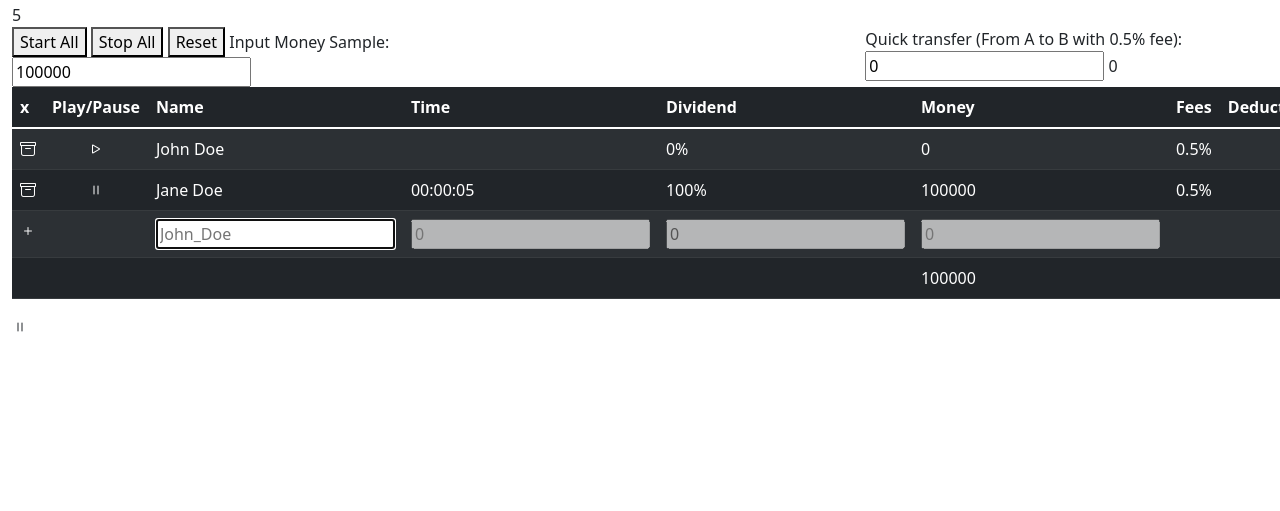
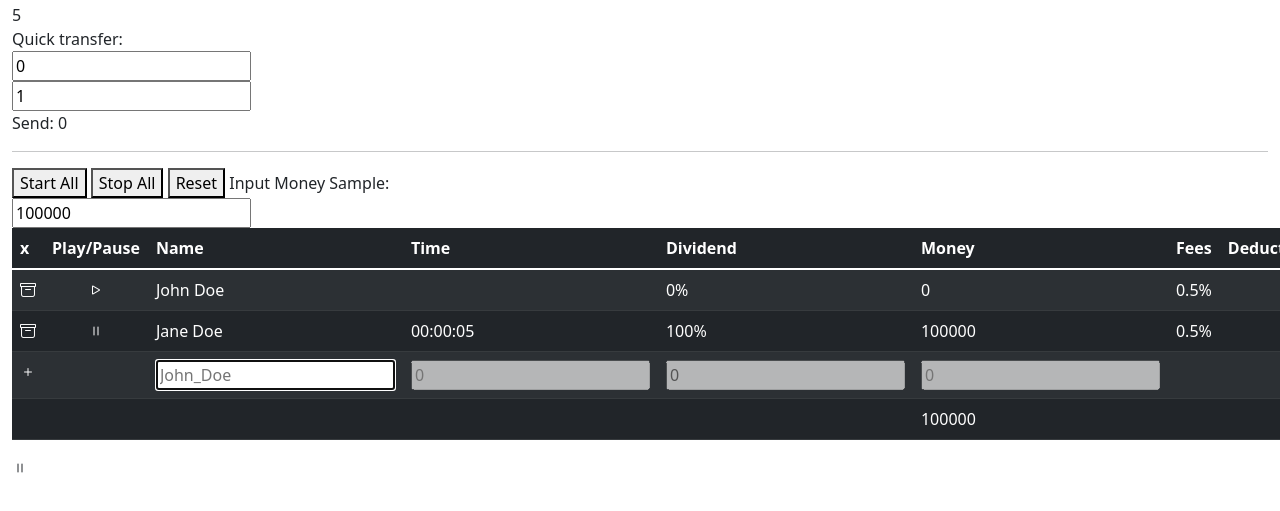
Before and after one commit to cquejuan/sctools, a plain HTML site: page index.html in a window 1280 px wide. Shown: the part 53-564 px from the top of the page. Drawn offline with nearby package versions, Linux system fonts and the light colour scheme.

Commit message:
Update index.html

```diff
--- a/index.html
+++ b/index.html
@@ -32,15 +32,26 @@
       {{session.time}}
     </div>
     <div class="row">
+        <div class="col-4">
+            Quick transfer:
+            <br>
+            <input v-model="quick.amount" v-on:input="quickTransfer()" type="number">
+            <br>
+            <input v-model="quick.divider" v-on:input="quickTransfer()" type="number">
+            <br>
+            <span>Send: {{ quick.result }}</span>
+        </div>
+    </div>
+    <hr>
+    <div class="row">
       <div class="col-4"> <button onclick="controlAll(1)">Start All</button>
         <button onclick="controlAll(0)">Stop All</button>
         <button onclick="controlAll(2)">Reset</button>
-        Input Money Sample: <input v-model="session.amount" type="number" placeholder="100000" value="100000">
+        Input Money Sample:<input v-model="session.amount" type="number" placeholder="100000" value="100000">
       </div>
       <div class="col-4"></div>
       <div class="col-4">
-        Quick transfer (From A to B with 0.5% fee):<input v-model="quick.amount" v-on:input="quickTransfer(quick.amount)" type="number">
-        <span>{{ quick.result }}</span>
+
       </div>
     </div>
     <table class="table table-dark table-striped table-hover">
@@ -166,9 +177,8 @@
     };
     let quick = {
       amount: 0,
-      from: "",
-      to: "",
-      result: 0
+      result: 0,
+      divider: 1,
     }
     let isTrue = true;
     let control = 'Start';
@@ -195,12 +205,9 @@
           }
           session.players[index].starter = null;
         },
-        quickTransfer: function (amount) {
-          let x = Math.floor(amount * (1 - session.fee/100))
+        quickTransfer: function () {
+          let x = Math.floor(quick.amount / quick.divider * (1 - session.fee/100))
           quick.result = new Intl.NumberFormat().format(x)
-        },
-        controlAll: function (state) {
-
         },
         addUser: function () {
           pos = session.players.map(function (e) { return e.name; }).indexOf(player.name);
```
